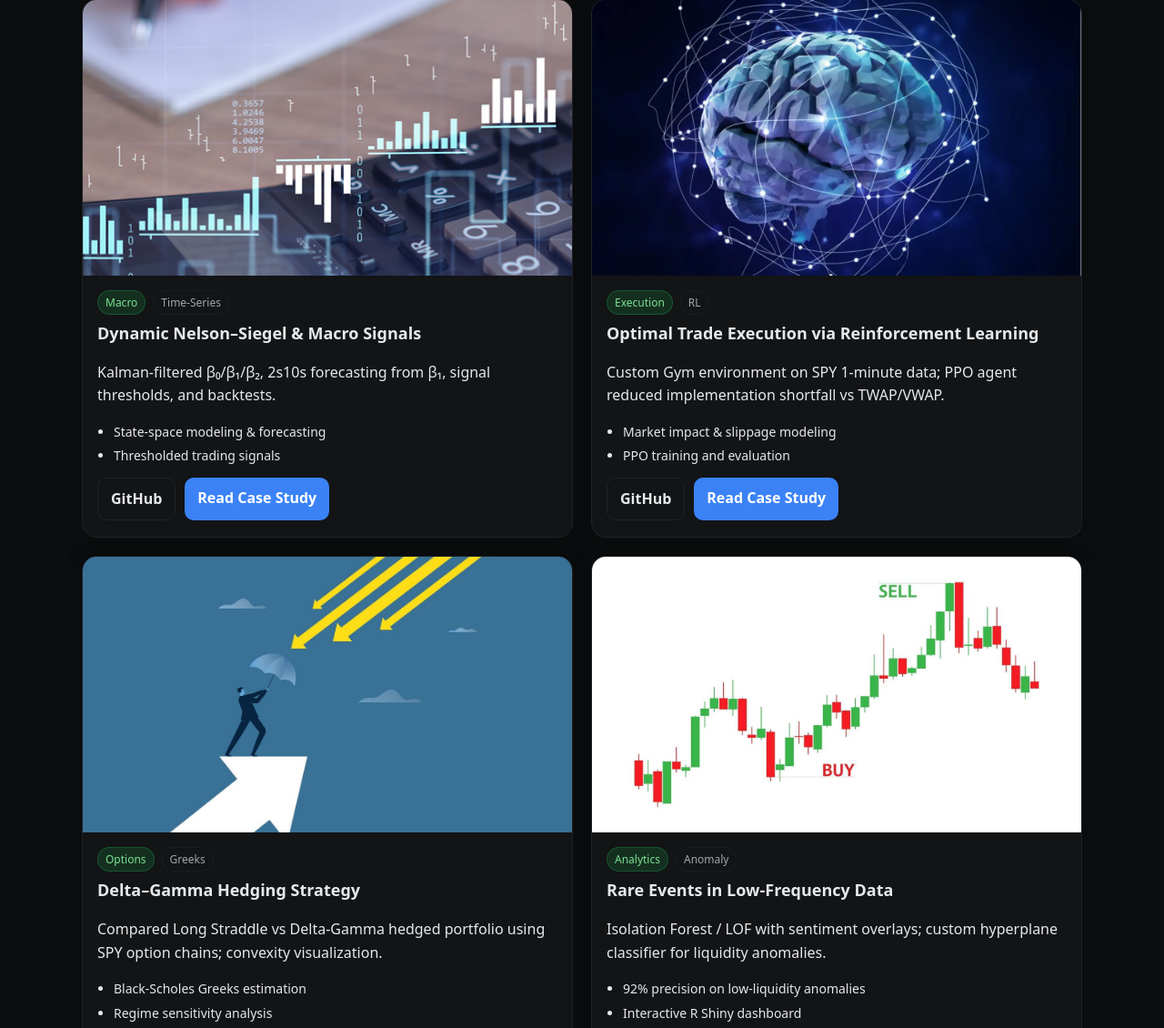
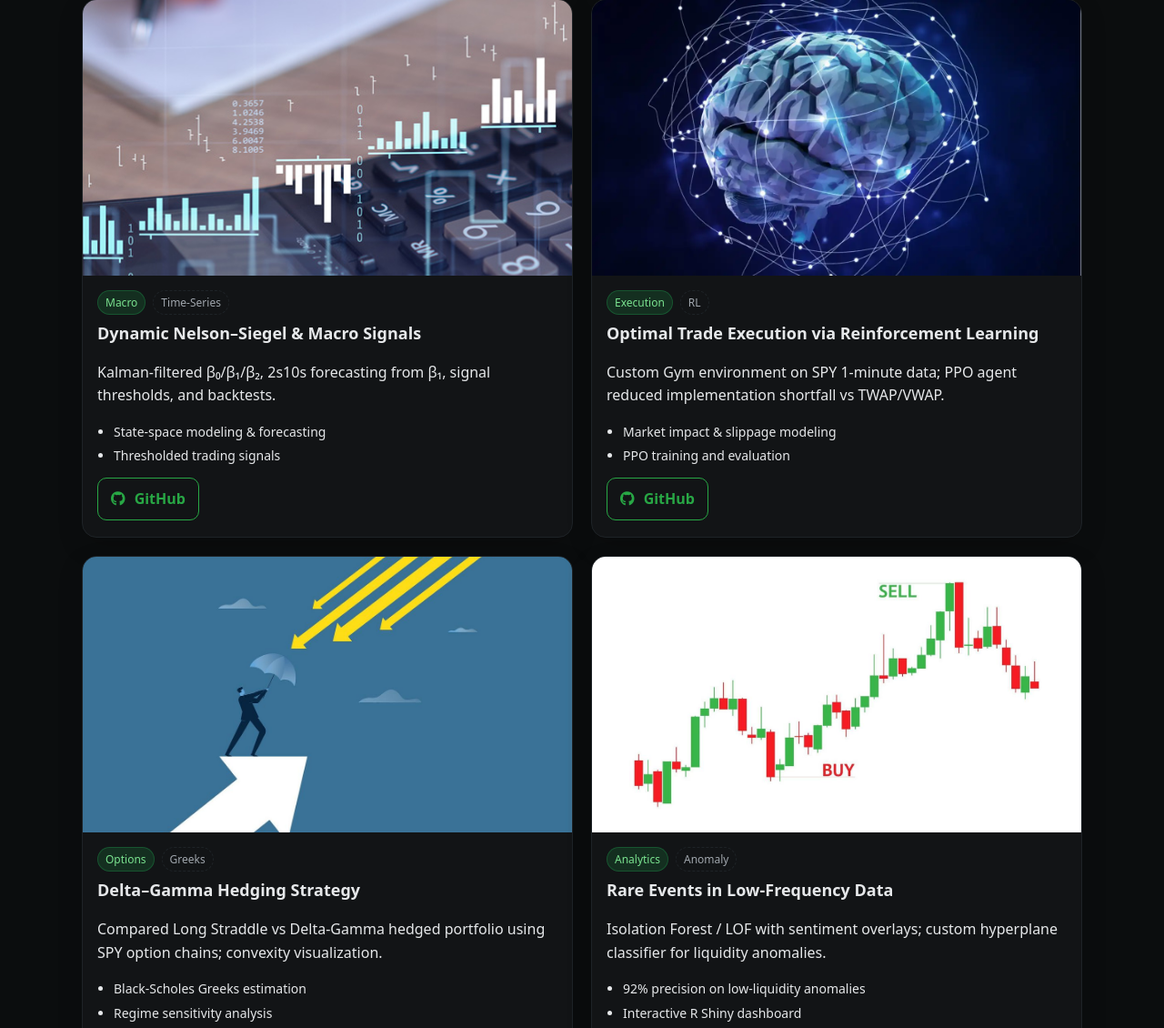
Before and after one commit to pratikdkale/pratikdkale, a Flask app: page / in a window 1280 px wide. Shown: the part 5370-6500 px from the top of the page at 91% size. Run offline with Flask 3, Linux system fonts and the light colour scheme.

Commit message:
index html page

```diff
--- a/templates/index.html
+++ b/templates/index.html
@@ -215,8 +215,9 @@
           <li>Thresholded trading signals</li>
         </ul>
         <div class="btn-row">
-          <a class="btn btn-outline" href="https://github.com/pratikdkale/Dynamic-Yield-Curve-Modeling" target="_blank" rel="noopener">GitHub</a>
-          <a class="btn" href="#case-studies">Read Case Study</a>
+          <a class="btn btn-outline btn-github" href="https://github.com/pratikdkale/Dynamic-Yield-Curve-Modeling" target="_blank" rel="noopener">
+              <i class="fab fa-github"></i> GitHub
+          </a>
         </div>
       </div>
     </article>
@@ -237,8 +238,9 @@
           <li>PPO training and evaluation</li>
         </ul>
         <div class="btn-row">
-          <a class="btn btn-outline" href="https://github.com/pratikdkale/Reinforcement-Learning-for-Optimal-Trade-Execution" target="_blank" rel="noopener">GitHub</a>
-          <a class="btn" href="#case-studies">Read Case Study</a>
+          <a class="btn btn-outline btn-github" href="https://github.com/pratikdkale/Reinforcement-Learning-for-Optimal-Trade-Execution" target="_blank" rel="noopener">
+              <i class="fab fa-github"></i> GitHub
+          </a>
         </div>
       </div>
     </article>
@@ -259,8 +261,9 @@
           <li>Regime sensitivity analysis</li>
         </ul>
         <div class="btn-row">
-          <a class="btn btn-outline" href="https://github.com/pratikdkale/Delta-Gamma-Hedging-Strategy" target="_blank" rel="noopener">GitHub</a>
-          <a class="btn" href="#case-studies">Read Case Study</a>
+          <a class="btn btn-outline btn-github" href="https://github.com/pratikdkale/Delta-Gamma-Hedging-Strategy" target="_blank" rel="noopener">
+              <i class="fab fa-github"></i> GitHub
+          </a>
         </div>
       </div>
     </article>
@@ -281,8 +284,9 @@
           <li>Interactive R Shiny dashboard</li>
         </ul>
         <div class="btn-row">
-          <a class="btn btn-outline" href="https://github.com/pratikdkale/Detecting-Rare-Events-in-Low-Frequency-Financial-Data" target="_blank" rel="noopener">GitHub</a>
-          <a class="btn" href="#case-studies">Read Case Study</a>
+          <a class="btn btn-outline btn-github" href="https://github.com/pratikdkale/Detecting-Rare-Events-in-Low-Frequency-Financial-Data" target="_blank" rel="noopener">
+              <i class="fab fa-github"></i> GitHub
+          </a>
         </div>
       </div>
     </article>
@@ -304,8 +308,9 @@
       <li>86% directional accuracy on holdout period</li>
     </ul>
     <div class="btn-row">
-      <a class="btn btn-outline" href="https://github.com/pratikdkale/Single-Stock-Prediction-Twitter" target="_blank" rel="noopener">GitHub</a>
-      <a class="btn" href="#case-studies">Read Case Study</a>
+      <a class="btn btn-outline btn-github" href="https://github.com/pratikdkale/Single-Stock-Prediction-Twitter" target="_blank" rel="noopener">
+        <i class="fab fa-github"></i> GitHub
+      </a>
     </div>
   </div>
 </article>
@@ -327,8 +332,9 @@
       <li>Edge capture + centralized storage pipeline</li>
     </ul>
     <div class="btn-row">
-      <a class="btn btn-outline" href="https://github.com/pratikdkale/License-Plate-Recognition" target="_blank" rel="noopener">GitHub</a>
-      <a class="btn" href="#case-studies">Read Case Study</a>
+      <a class="btn btn-outline btn-github" href="https://github.com/pratikdkale/License-Plate-Recognition" target="_blank" rel="noopener">
+        <i class="fab fa-github"></i> GitHub
+      </a>
     </div>
   </div>
 </article>
@@ -350,8 +356,9 @@
       <li>JSON‑driven playlists and prompts</li>
     </ul>
     <div class="btn-row">
-      <a class="btn btn-outline" href="https://github.com/pratikdkale/Moody-Player" target="_blank" rel="noopener">GitHub</a>
-      <a class="btn" href="#case-studies">Read Case Study</a>
+      <a class="btn btn-outline btn-github" href="https://github.com/pratikdkale/Moody-Player" target="_blank" rel="noopener">
+          <i class="fab fa-github"></i> GitHub
+      </a>
     </div>
   </div>
 </article>
@@ -373,9 +380,10 @@
       <li>Clean, lightweight GUI for quick actions</li>
     </ul>
     <div class="btn-row">
-      <a class="btn btn-outline" href="https://github.com/pratikdkale/Hospital-Management-System" target="_blank" rel="noopener">GitHub</a>
-      <a class="btn" href="#case-studies">Read Case Study</a>
-    </div>
+    <a class="btn btn-outline btn-github" href="https://github.com/pratikdkale/Hospital-Management-System" target="_blank" rel="noopener">
+        <i class="fab fa-github"></i> GitHub
+    </a>
+</div>
   </div>
 </article>
 
```
